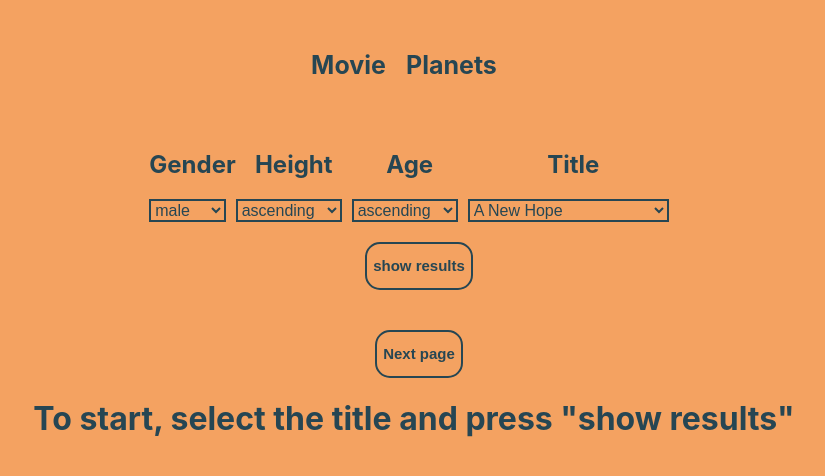
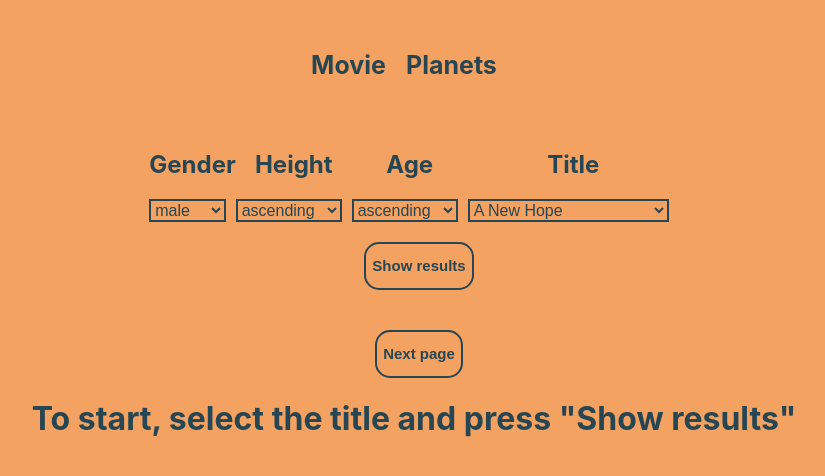
Before and after one commit to MartaPanasyuk/Star-Wars-Frontend, a React (Create React App) app: page / in a window 1280 px wide. Shown: the top 476 px of the page, without its empty margins (226-1051 px from the left). Built offline with nearby package versions, Linux system fonts and the light colour scheme.

Commit message:
final commit

```diff
--- a/src/pages/Movie.jsx
+++ b/src/pages/Movie.jsx
@@ -91,7 +91,7 @@ export default function Movie() {
           </div>
         </div>
         <button type="submit">
-          <h2 className="text_btn">show results</h2>
+          <h2 className="text_btn">Show results</h2>
         </button>
         <div className="Btn-wrapper">
           <button onClick={() => nextPage()} className="Btn-wrapper">
@@ -107,7 +107,7 @@ export default function Movie() {
       </form>
       <div>
         {!characters ? (
-          <h1>To start, select the title and press "show results"</h1>
+          <h1>To start, select the title and press "Show results"</h1>
         ) : (
           <div>
             {characters.map((char) => (
--- a/src/pages/Planets.jsx
+++ b/src/pages/Planets.jsx
@@ -43,7 +43,7 @@ export default function Planets() {
     <div className="Planet-wrapper">
       <form onSubmit={onFormSubmit}>
         <h2>Climate</h2>
-        <select onChange={(e) => setClimateQuery(e.target.value)}>
+        <select onChange={(e) => setClimateQuery(e.targe.value)}>
           <option>arid</option>
           <option>temperate</option>
           <option>tropical</option>
@@ -52,7 +52,7 @@ export default function Planets() {
         </select>
 
         <button type="submit">
-          <h2 className="button-text">show results</h2>
+          <h2 className="button-text">Show results</h2>
         </button>
         <div className="Btn-wrapper">
           <button onClick={() => nextPage()}>
@@ -69,7 +69,7 @@ export default function Planets() {
       </form>
       {!climate ? (
         <h2 className="page-message">
-          To start, please choose the climate and press "show results".
+          To start, please choose the climate and press "Show results".
         </h2>
       ) : (
         climate.map((climate, index) => (
```
